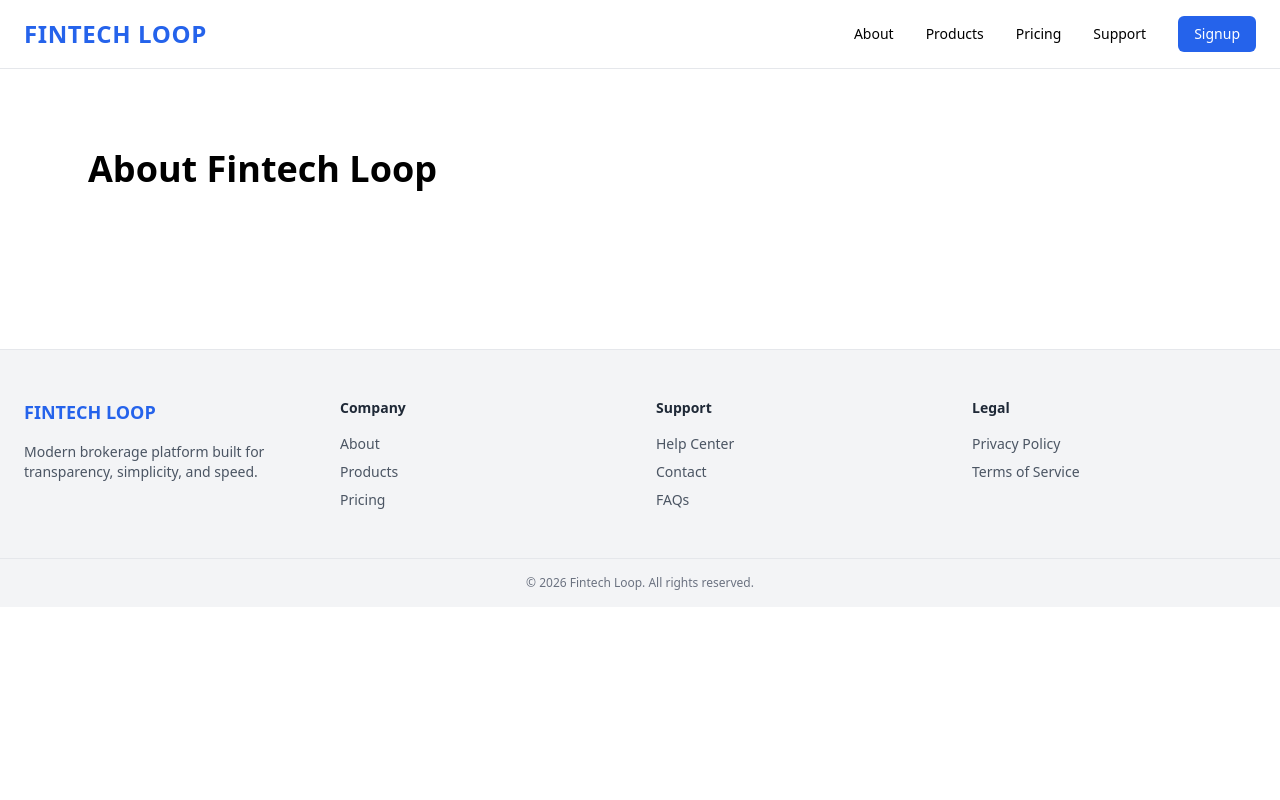
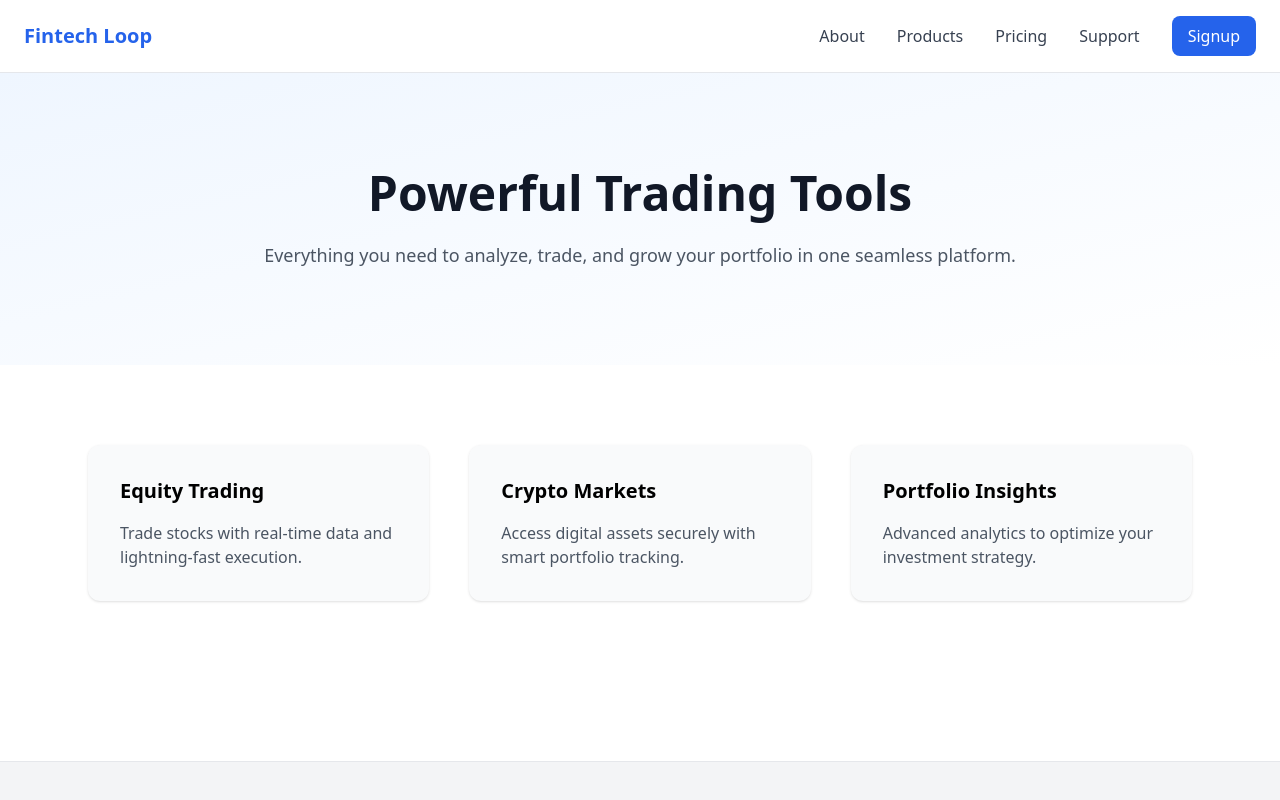
Before and after one commit to rifaz07/quantro-platform, a React (Vite) app in the folder client/: page /products in a window 1280 px wide. Shown: the top 800 px of the page. Built offline with nearby package versions, Linux system fonts and the light colour scheme.

Commit message:
feat(public-ui):premium hero and navbar upgrade

```diff
--- a/client/src/components/layout/PublicNavbar.jsx
+++ b/client/src/components/layout/PublicNavbar.jsx
@@ -1,68 +1,44 @@
 import { Link } from "react-router-dom";
-import { useState } from "react";
 
 export default function PublicNavbar() {
-  const [isOpen, setIsOpen] = useState(false);
-
   return (
-    <nav className="w-full border-b bg-white sticky top-0 z-50">
+    <div className="bg-white border-b shadow-sm">
       <div className="max-w-7xl mx-auto px-6 py-4 flex justify-between items-center">
 
-        {/* Logo */}
-        <Link
-          to="/"
-          className="text-2xl font-bold text-blue-600 tracking-wide"
-        >
-          FINTECH LOOP
+        {/* BRAND */}
+        <Link to="/" className="text-xl font-bold text-blue-600">
+          Fintech Loop
         </Link>
 
-        {/* Desktop Menu */}
-        <div className="hidden md:flex items-center space-x-8 text-sm font-medium">
+        {/* NAV LINKS */}
+        <div className="hidden md:flex items-center gap-8 text-gray-700">
+
           <Link to="/about" className="hover:text-blue-600 transition">
             About
           </Link>
+
           <Link to="/products" className="hover:text-blue-600 transition">
             Products
           </Link>
+
           <Link to="/pricing" className="hover:text-blue-600 transition">
             Pricing
           </Link>
+
           <Link to="/support" className="hover:text-blue-600 transition">
             Support
           </Link>
+
           <Link
             to="/register"
-            className="bg-blue-600 text-white px-4 py-2 rounded-md hover:bg-blue-700 transition"
+            className="bg-blue-600 text-white px-4 py-2 rounded-lg hover:bg-blue-700 transition"
           >
             Signup
           </Link>
+
         </div>
 
-        {/* Mobile Toggle */}
-        <button
-          onClick={() => setIsOpen(!isOpen)}
-          className="md:hidden text-gray-600 focus:outline-none"
-        >
-          ☰
-        </button>
       </div>
-
-      {/* Mobile Menu */}
-      {isOpen && (
-        <div className="md:hidden px-6 pb-4 space-y-4 text-sm font-medium bg-white">
-          <Link to="/about" onClick={() => setIsOpen(false)}>About</Link>
-          <Link to="/products" onClick={() => setIsOpen(false)}>Products</Link>
-          <Link to="/pricing" onClick={() => setIsOpen(false)}>Pricing</Link>
-          <Link to="/support" onClick={() => setIsOpen(false)}>Support</Link>
-          <Link
-            to="/register"
-            onClick={() => setIsOpen(false)}
-            className="block bg-blue-600 text-white px-4 py-2 rounded-md"
-          >
-            Signup
-          </Link>
-        </div>
-      )}
-    </nav>
+    </div>
   );
 }
--- a/client/src/pages/About.jsx
+++ b/client/src/pages/About.jsx
@@ -3,12 +3,64 @@ import PublicFooter from "../components/layout/PublicFooter";
 
 export default function About() {
   return (
-    <>
+    <div className="min-h-screen bg-white flex flex-col">
+
       <PublicNavbar />
-      <div className="max-w-6xl mx-auto py-20 px-6">
-        <h1 className="text-4xl font-bold">About Fintech Loop</h1>
-      </div>
+
+      <main className="flex-1">
+
+        {/* PREMIUM HERO */}
+        <section className="bg-gradient-to-br from-gray-50 to-white py-24">
+          <div className="max-w-6xl mx-auto px-6 text-center">
+            <h1 className="text-5xl font-bold text-gray-900 mb-6">
+              Building the Future of Investing
+            </h1>
+
+            <p className="text-lg text-gray-600 max-w-3xl mx-auto">
+              Fintech Loop is reimagining trading platforms with cutting-edge
+              technology, seamless execution, and powerful analytics.
+            </p>
+          </div>
+        </section>
+
+        {/* MISSION / VISION / VALUES */}
+        <section className="py-20 bg-white">
+          <div className="max-w-6xl mx-auto px-6 grid md:grid-cols-3 gap-12 text-center">
+
+            <div>
+              <h3 className="text-xl font-semibold mb-4">
+                Our Mission
+              </h3>
+              <p className="text-gray-600">
+                Democratize investing through accessible and powerful
+                technology.
+              </p>
+            </div>
+
+            <div>
+              <h3 className="text-xl font-semibold mb-4">
+                Our Vision
+              </h3>
+              <p className="text-gray-600">
+                Build India's most trusted and modern fintech ecosystem.
+              </p>
+            </div>
+
+            <div>
+              <h3 className="text-xl font-semibold mb-4">
+                Our Values
+              </h3>
+              <p className="text-gray-600">
+                Transparency, innovation, and long-term growth.
+              </p>
+            </div>
+
+          </div>
+        </section>
+
+      </main>
+
       <PublicFooter />
-    </>
+    </div>
   );
 }
--- a/client/src/pages/Landing.jsx
+++ b/client/src/pages/Landing.jsx
@@ -4,87 +4,83 @@ import { Link } from "react-router-dom";
 
 export default function Landing() {
   return (
-    <>
+    <div className="min-h-screen bg-white flex flex-col">
+
       <PublicNavbar />
 
-      {/* HERO */}
-      <section className="max-w-6xl mx-auto py-24 px-6 text-center">
-        <h1 className="text-5xl md:text-6xl font-bold mb-6">
-          Invest Smart. Invest Simple.
+      {/* HERO SECTION */}
+      <section className="bg-gradient-to-br from-blue-50 to-white">
+        <div className="max-w-7xl mx-auto px-6 py-24 grid md:grid-cols-2 gap-12 items-center">
+
+          {/* LEFT SIDE */}
+          <div>
+            <h1 className="text-5xl font-bold text-gray-900 leading-tight mb-6">
+              Invest Smart. <br /> Trade Confidently.
             </h1>
-        <p className="text-gray-600 text-lg md:text-xl mb-8">
-          Modern brokerage platform built for transparency and speed.
+
+            <p className="text-lg text-gray-600 mb-8">
+              Fintech Loop is a modern brokerage platform built for speed,
+              transparency, and powerful analytics.
             </p>
+
+            <div className="flex gap-4">
               <Link
                 to="/register"
-          className="bg-blue-600 text-white px-8 py-3 rounded-md hover:bg-blue-700 transition"
+                className="bg-blue-600 text-white px-6 py-3 rounded-lg font-medium hover:bg-blue-700 transition"
               >
-          Open Account
+                Get Started
               </Link>
-      </section>
 
-      {/* STATS */}
-      <section className="bg-gray-50 py-20">
-        <div className="max-w-6xl mx-auto grid md:grid-cols-3 gap-8 text-center px-6">
-          <div>
-            <h2 className="text-4xl font-bold text-blue-600">1M+</h2>
-            <p className="text-gray-600 mt-2">Active Investors</p>
+              <Link
+                to="/products"
+                className="border border-gray-300 px-6 py-3 rounded-lg font-medium hover:bg-gray-100 transition"
+              >
+                Explore Products
+              </Link>
             </div>
-          <div>
-            <h2 className="text-4xl font-bold text-blue-600">₹10B+</h2>
-            <p className="text-gray-600 mt-2">Daily Volume</p>
           </div>
-          <div>
-            <h2 className="text-4xl font-bold text-blue-600">99.9%</h2>
-            <p className="text-gray-600 mt-2">Platform Uptime</p>
+
+          {/* RIGHT SIDE IMAGE */}
+          <div className="flex justify-center">
+            <img
+              src="https://images.unsplash.com/photo-1640340434855-6084b1f4901c"
+              alt="Trading Dashboard"
+              className="rounded-xl shadow-2xl"
+            />
           </div>
+
         </div>
       </section>
 
-      {/* PRODUCTS PREVIEW */}
-      <section className="max-w-6xl mx-auto py-20 px-6 text-center">
-        <h2 className="text-3xl font-bold mb-12">
-          Powerful tools for smart investors
-        </h2>
+      {/* FEATURES SECTION */}
+      <section className="py-20 bg-white">
+        <div className="max-w-6xl mx-auto px-6 grid md:grid-cols-3 gap-12 text-center">
 
-        <div className="grid md:grid-cols-3 gap-8">
-          <div className="p-6 border rounded-xl hover:shadow-lg transition">
-            <h3 className="font-semibold text-lg mb-2">Real-time Trading</h3>
-            <p className="text-gray-600 text-sm">
-              Fast and secure order execution with live updates.
+          <div>
+            <h3 className="text-xl font-semibold mb-3">Zero Hidden Fees</h3>
+            <p className="text-gray-600">
+              Transparent pricing with no surprises.
             </p>
           </div>
 
-          <div className="p-6 border rounded-xl hover:shadow-lg transition">
-            <h3 className="font-semibold text-lg mb-2">Portfolio Insights</h3>
-            <p className="text-gray-600 text-sm">
-              Track holdings, profit/loss and performance analytics.
+          <div>
+            <h3 className="text-xl font-semibold mb-3">Advanced Analytics</h3>
+            <p className="text-gray-600">
+              Real-time data and intelligent portfolio insights.
             </p>
           </div>
 
-          <div className="p-6 border rounded-xl hover:shadow-lg transition">
-            <h3 className="font-semibold text-lg mb-2">Low Brokerage</h3>
-            <p className="text-gray-600 text-sm">
-              Transparent pricing with zero hidden fees.
+          <div>
+            <h3 className="text-xl font-semibold mb-3">Secure Infrastructure</h3>
+            <p className="text-gray-600">
+              Enterprise-grade security for your investments.
             </p>
           </div>
+
         </div>
       </section>
 
-      {/* CTA */}
-      <section className="bg-blue-600 py-20 text-center text-white">
-        <h2 className="text-3xl font-bold mb-6">
-          Ready to start investing?
-        </h2>
-        <Link
-          to="/register"
-          className="bg-white text-blue-600 px-8 py-3 rounded-md font-semibold hover:bg-gray-100 transition"
-        >
-          Create Free Account
-        </Link>
-      </section>
-
       <PublicFooter />
-    </>
+    </div>
   );
 }
--- a/client/src/pages/Pricing.jsx
+++ b/client/src/pages/Pricing.jsx
@@ -1,14 +1,52 @@
-import React from 'react'
 import PublicNavbar from "../components/layout/PublicNavbar";
 import PublicFooter from "../components/layout/PublicFooter";
+
 export default function Pricing() {
   return (
-      <>
-        <PublicNavbar />
-        <div className="max-w-6xl mx-auto py-20 px-6">
-          <h1 className="text-4xl font-bold">About Fintech Loop</h1>
-        </div>
-        <PublicFooter />
-      </>
-    );
+    <div className="min-h-screen bg-white flex flex-col">
+
+      <PublicNavbar />
+
+      <main className="flex-1">
+
+        <section className="max-w-6xl mx-auto px-6 py-20 text-center">
+          <h1 className="text-4xl font-bold text-gray-900 mb-6">
+            Simple, Transparent Pricing
+          </h1>
+          <p className="text-gray-600 text-lg">
+            No hidden fees. No surprises.
+          </p>
+        </section>
+
+        <section className="max-w-6xl mx-auto px-6 py-16 grid md:grid-cols-3 gap-8">
+
+          <div className="border p-8 rounded-xl text-center">
+            <h3 className="text-xl font-semibold mb-4">Free</h3>
+            <p className="text-3xl font-bold mb-4">₹0</p>
+            <p className="text-gray-600">Basic trading access</p>
+          </div>
+
+          <div className="border p-8 rounded-xl text-center shadow-lg">
+            <h3 className="text-xl font-semibold mb-4">Pro</h3>
+            <p className="text-3xl font-bold mb-4">₹299/month</p>
+            <p className="text-gray-600">
+              Advanced analytics & priority support
+            </p>
+          </div>
+
+          <div className="border p-8 rounded-xl text-center">
+            <h3 className="text-xl font-semibold mb-4">Enterprise</h3>
+            <p className="text-3xl font-bold mb-4">Custom</p>
+            <p className="text-gray-600">
+              Institutional-grade solutions
+            </p>
+          </div>
+
+        </section>
+
+      </main>
+
+      <PublicFooter />
+    </div>
+  );
 }
--- a/client/src/pages/Products.jsx
+++ b/client/src/pages/Products.jsx
@@ -1,14 +1,65 @@
-import React from 'react'
 import PublicNavbar from "../components/layout/PublicNavbar";
 import PublicFooter from "../components/layout/PublicFooter";
+
 export default function Products() {
   return (
-      <>
-        <PublicNavbar />
-        <div className="max-w-6xl mx-auto py-20 px-6">
-          <h1 className="text-4xl font-bold">About Fintech Loop</h1>
-        </div>
-        <PublicFooter />
-      </>
-    );
+    <div className="min-h-screen bg-white flex flex-col">
+
+      <PublicNavbar />
+
+      <main className="flex-1">
+
+        {/* PREMIUM HERO */}
+        <section className="bg-gradient-to-br from-blue-50 to-white py-24">
+          <div className="max-w-6xl mx-auto px-6 text-center">
+            <h1 className="text-5xl font-bold text-gray-900 mb-6">
+              Powerful Trading Tools
+            </h1>
+
+            <p className="text-lg text-gray-600 max-w-3xl mx-auto">
+              Everything you need to analyze, trade, and grow your portfolio
+              in one seamless platform.
+            </p>
+          </div>
+        </section>
+
+        {/* PRODUCT CARDS */}
+        <section className="py-20 bg-white">
+          <div className="max-w-6xl mx-auto px-6 grid md:grid-cols-3 gap-10">
+
+            <div className="bg-gray-50 p-8 rounded-xl shadow hover:shadow-lg transition">
+              <h3 className="text-xl font-semibold mb-4">
+                Equity Trading
+              </h3>
+              <p className="text-gray-600">
+                Trade stocks with real-time data and lightning-fast execution.
+              </p>
+            </div>
+
+            <div className="bg-gray-50 p-8 rounded-xl shadow hover:shadow-lg transition">
+              <h3 className="text-xl font-semibold mb-4">
+                Crypto Markets
+              </h3>
+              <p className="text-gray-600">
+                Access digital assets securely with smart portfolio tracking.
+              </p>
+            </div>
+
+            <div className="bg-gray-50 p-8 rounded-xl shadow hover:shadow-lg transition">
+              <h3 className="text-xl font-semibold mb-4">
+                Portfolio Insights
+              </h3>
+              <p className="text-gray-600">
+                Advanced analytics to optimize your investment strategy.
+              </p>
+            </div>
+
+          </div>
+        </section>
+
+      </main>
+
+      <PublicFooter />
+    </div>
+  );
 }
--- a/client/src/pages/Support.jsx
+++ b/client/src/pages/Support.jsx
@@ -1,15 +1,48 @@
-import React from 'react'
 import PublicNavbar from "../components/layout/PublicNavbar";
 import PublicFooter from "../components/layout/PublicFooter";
 
 export default function Support() {
   return (
-      <>
-        <PublicNavbar />
-        <div className="max-w-6xl mx-auto py-20 px-6">
-          <h1 className="text-4xl font-bold">About Fintech Loop</h1>
-        </div>
-        <PublicFooter />
-      </>
-    );
+    <div className="min-h-screen bg-white flex flex-col">
+
+      <PublicNavbar />
+
+      <main className="flex-1">
+
+        <section className="max-w-6xl mx-auto px-6 py-20 text-center">
+          <h1 className="text-4xl font-bold text-gray-900 mb-6">
+            Support Center
+          </h1>
+          <p className="text-gray-600 text-lg">
+            We are here to help you 24/7.
+          </p>
+        </section>
+
+        <section className="max-w-4xl mx-auto px-6 py-16 space-y-6">
+
+          <div className="border p-6 rounded-xl">
+            <h3 className="font-semibold mb-2">
+              How do I open an account?
+            </h3>
+            <p className="text-gray-600">
+              Click on signup and complete KYC verification.
+            </p>
+          </div>
+
+          <div className="border p-6 rounded-xl">
+            <h3 className="font-semibold mb-2">
+              How do I deposit funds?
+            </h3>
+            <p className="text-gray-600">
+              Use the wallet section inside your dashboard.
+            </p>
+          </div>
+
+        </section>
+
+      </main>
+
+      <PublicFooter />
+    </div>
+  );
 }
```
Lines whose indentation alone changed are shown as unchanged.
